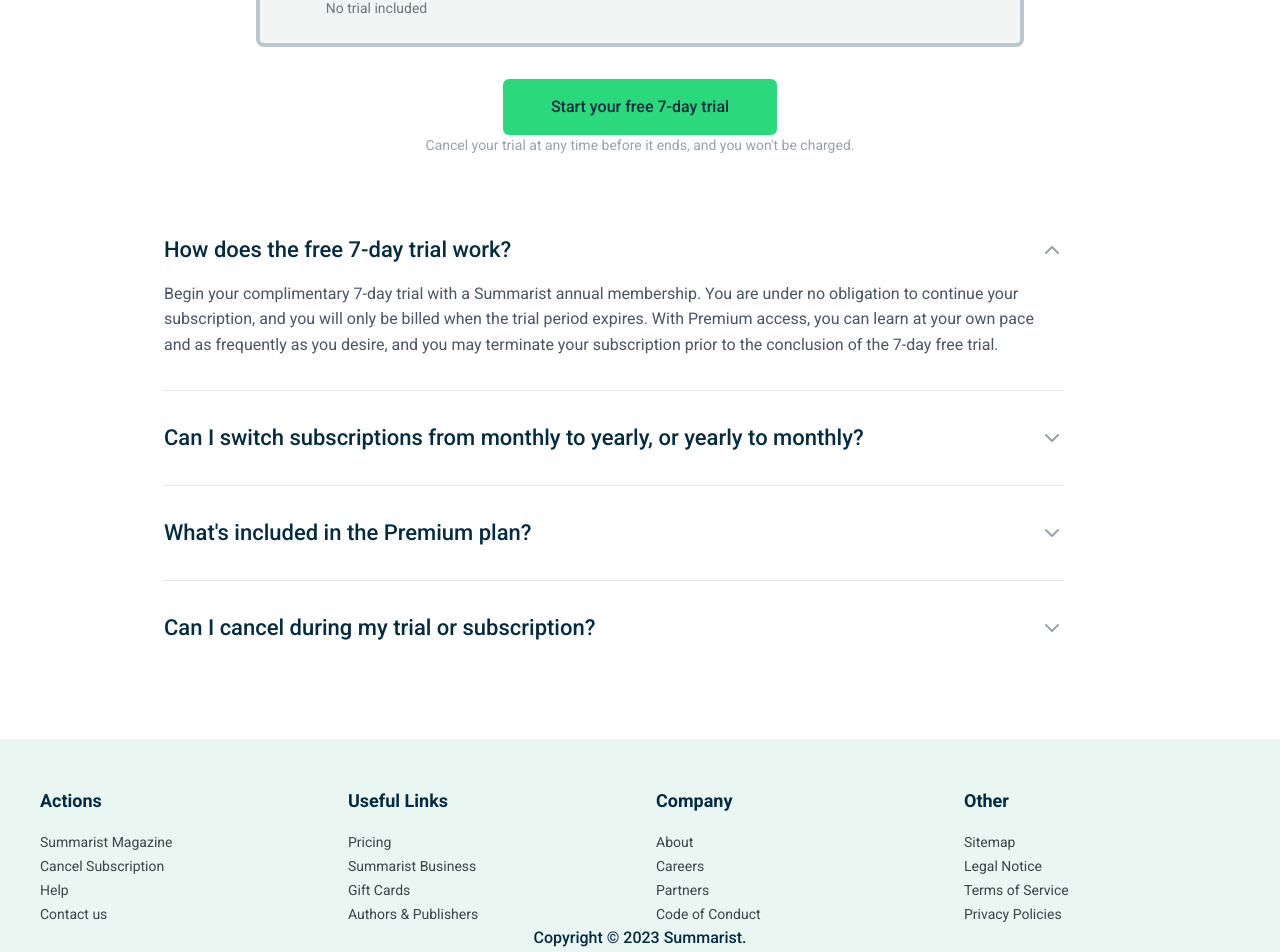
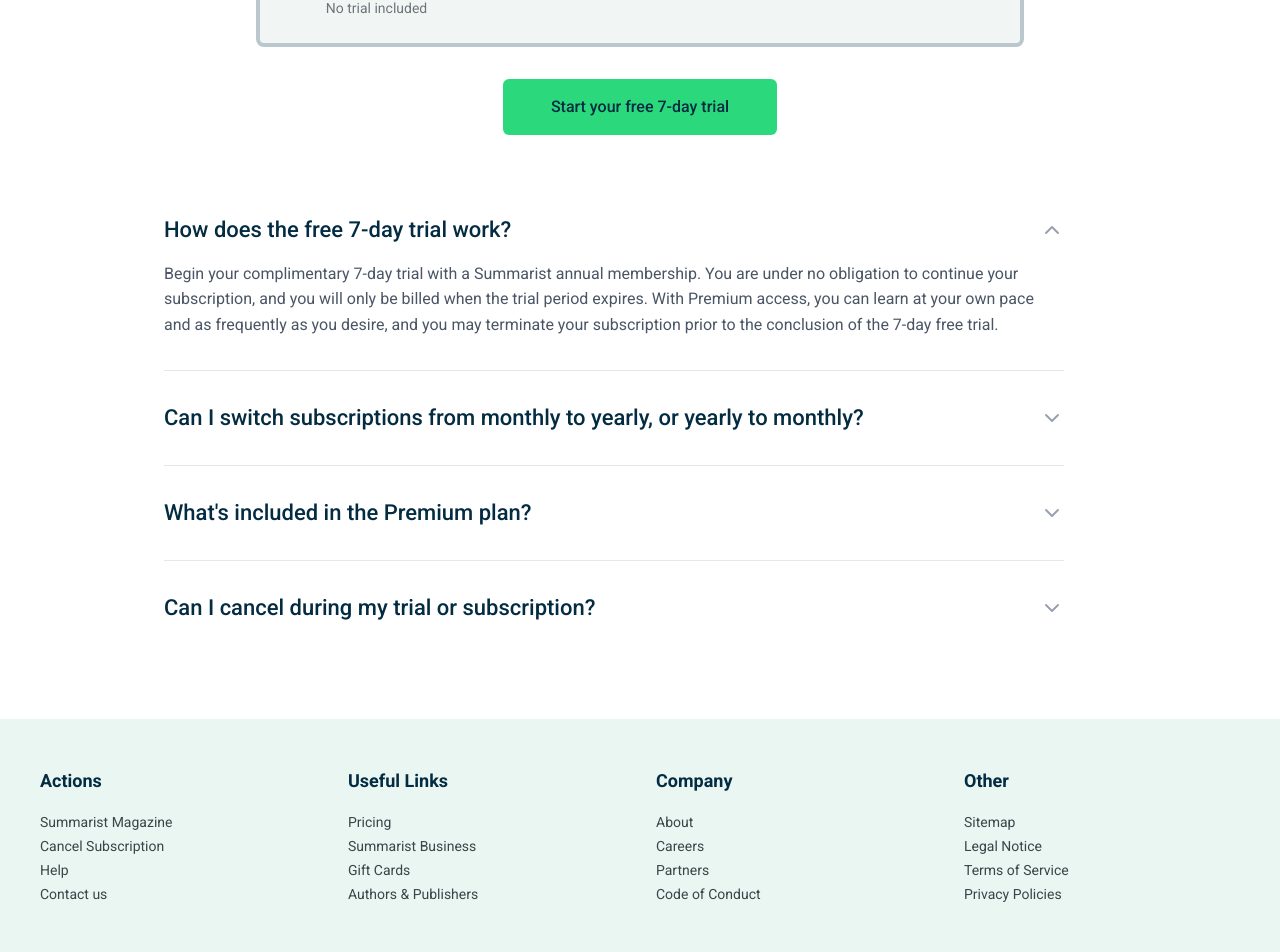
Before and after one commit to DerrickSimilien/Summarist-Virtual-Internship, a Next.js app: page /choose-plan in a window 1280 px wide. Shown: the part 1154-2106 px from the top of the page. Built offline with nearby package versions, Linux system fonts and the light colour scheme.

Commit message:
Initialized git repository

```diff
--- a/src/app/choose-plan/page.tsx
+++ b/src/app/choose-plan/page.tsx
@@ -8,6 +8,7 @@
   const [expandedFaq, setExpandedFaq] = useState<string | null>('trial');
 
   const [showFixedCTA, setShowFixedCTA] = useState(false);
+  const [isAtTop, setIsAtTop] = useState(true);
   const inlineCtaRef = useRef<HTMLDivElement | null>(null);
   const footerRef = useRef<HTMLElement | null>(null);
 
@@ -21,6 +22,13 @@
       setShowFixedCTA(!inlineCtaVisible && !footerVisible);
     };
 
+    const handleScroll = () => {
+      setIsAtTop(window.scrollY <= 5);
+    };
+
+    // Check initial scroll position immediately
+    handleScroll();
+
     const inlineCtaObserver = new IntersectionObserver(([entry]) => {
       inlineCtaVisible = entry.isIntersecting;
       updateFixedCTA();
@@ -31,12 +39,16 @@
       updateFixedCTA();
     }, { threshold: 0.1 });
 
+    // Add scroll listener
+    window.addEventListener('scroll', handleScroll);
+
     inlineCtaObserver.observe(inlineCtaRef.current);
     footerObserver.observe(footerRef.current);
 
     return () => {
       inlineCtaObserver.disconnect();
       footerObserver.disconnect();
+      window.removeEventListener('scroll', handleScroll);
     };
   }, []);
 
@@ -348,7 +360,9 @@
               {getButtonText()}
             </button>
 
-            <p className="text-center text-gray-400 text-sm mt-6">{getDisclaimerText()}</p>
+            {!isAtTop && (
+              <p className="text-center text-gray-400 text-sm mt-6">{getDisclaimerText()}</p>
+            )}
           </div>
         </div>
 
@@ -555,7 +569,7 @@
           </div>
         </div>
 
-        <div className="text-center mt-8 pt-8">
+        <div className="text-center" style={{ marginTop: '65px', paddingTop: '32px' }}>
           <p style={{
             color: '#032B41',
             fontSize: '16px',
```
